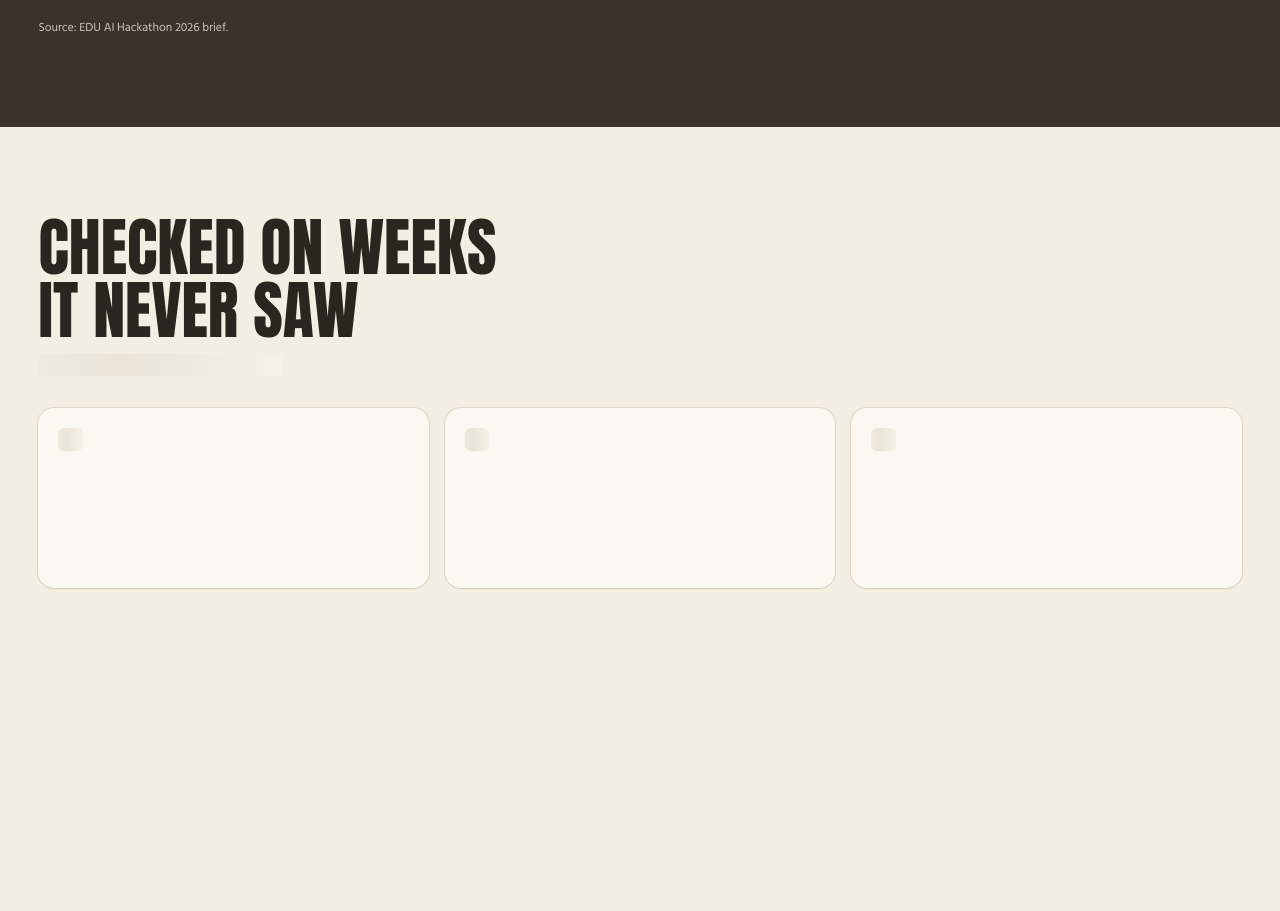
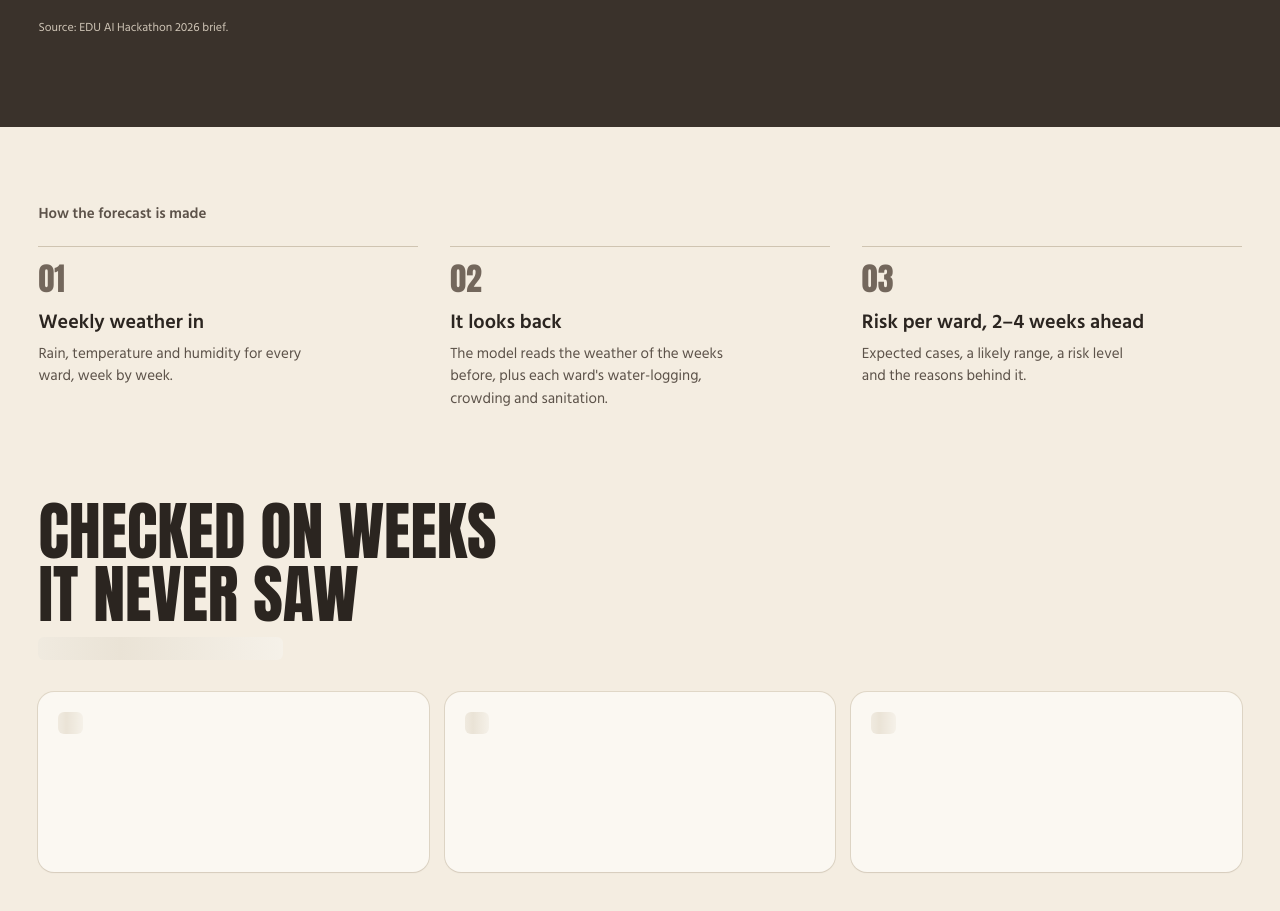
Before and after one commit to ameerul-muminin/aerosol-all, a plain HTML site: page web/index.html in a window 1280 px wide. Shown: the part 1480-2391 px from the top of the page. Before the commit the page ends 2158 px from the top, so only its background shows below. Drawn offline with Linux system fonts and the light colour scheme; no server answers.

Commit message:
feat(web): landing "how it works" in three steps (EN/বাংলা)
Weather in -> looks back over past weeks and ward profile -> risk per ward 2-4 weeks ahead.
No new numbers: only the 2-4 week window from the brief.

Co-Authored-By: Claude Opus 5.5 <noreply@anthropic.com>

```diff
--- a/web/assets/css/landing.css
+++ b/web/assets/css/landing.css
@@ -40,6 +40,14 @@
 .band small { display: block; margin-top: 28px; font-size: 12px; color: var(--on-dark-2); }
 .band :focus-visible { outline-color: var(--accent); }
 
+.steps { padding: clamp(48px, 6vw, 88px) clamp(16px, 3vw, 40px) 0; }
+.steps-h { font-size: 15px; font-weight: 600; color: var(--ink-2); margin: 0 0 20px; }
+.steps ol { list-style: none; counter-reset: step; display: grid; grid-template-columns: repeat(3, 1fr); gap: 32px; margin: 0; padding: 0; }
+.steps li { counter-increment: step; border-top: 1px solid var(--line-strong); padding-top: 16px; }
+.steps li::before { content: counter(step, decimal-leading-zero); display: block; font: 400 32px/1 var(--display); color: var(--ink-3); margin-bottom: 12px; }
+:root[lang="bn"] .steps li::before { content: counter(step, bengali); font: 700 28px/1 var(--font); }
+.steps h3 { font-size: 20px; font-weight: 600; margin: 0 0 6px; }
+.steps p { color: var(--ink-2); margin: 0; max-width: 34ch; }
 .acc { padding: clamp(56px, 7vw, 104px) clamp(16px, 3vw, 40px); }
 .acc h2 { font-size: clamp(36px, 5vw, 72px); margin: 0 0 12px; max-width: 16ch; }
 .acc-sub { color: var(--ink-2); max-width: 52ch; margin: 0 0 32px; }
@@ -58,7 +66,8 @@
 .acc-card .foot { font-size: var(--fs-small); color: var(--ink-2); margin: 0; border-top: 1px solid var(--line); padding-top: 12px; }
 
 @media (max-width: 760px) {
-  .acc-grid { grid-template-columns: 1fr; }
+  .acc-grid, .steps ol { grid-template-columns: 1fr; }
+  .steps ol { gap: 24px; }
   .hero h1.display { white-space: normal; }
   .nav .links { gap: 10px; }
   .nav .links > a:not(.btn) { display: none; }
--- a/web/assets/i18n/en.json
+++ b/web/assets/i18n/en.json
@@ -163,6 +163,13 @@
     "acc_unit": "average error, cases per ward per week",
     "acc_model": "Model",
     "acc_base": "Seasonal",
-    "acc_rmse": "RMSE {rmse} · the 80% range held the real count {cov}% of the time"
+    "acc_rmse": "RMSE {rmse} · the 80% range held the real count {cov}% of the time",
+    "steps_title": "How the forecast is made",
+    "step1_t": "Weekly weather in",
+    "step1_p": "Rain, temperature and humidity for every ward, week by week.",
+    "step2_t": "It looks back",
+    "step2_p": "The model reads the weather of the weeks before, plus each ward's water-logging, crowding and sanitation.",
+    "step3_t": "Risk per ward, 2–4 weeks ahead",
+    "step3_p": "Expected cases, a likely range, a risk level and the reasons behind it."
   }
 }
--- a/web/index.html
+++ b/web/index.html
@@ -65,6 +65,15 @@
     <small data-i18n="landing.source">Source: EDU AI Hackathon 2026 brief.</small>
   </section>
 
+  <section class="steps" aria-labelledby="steps-h">
+    <h2 class="steps-h" id="steps-h" data-i18n="landing.steps_title">How the forecast is made</h2>
+    <ol>
+      <li><h3 data-i18n="landing.step1_t">Weekly weather in</h3><p data-i18n="landing.step1_p">Rain, temperature and humidity for every ward, week by week.</p></li>
+      <li><h3 data-i18n="landing.step2_t">It looks back</h3><p data-i18n="landing.step2_p">The model reads the weather of the weeks before, plus each ward's water-logging, crowding and sanitation.</p></li>
+      <li><h3 data-i18n="landing.step3_t">Risk per ward, 2–4 weeks ahead</h3><p data-i18n="landing.step3_p">Expected cases, a likely range, a risk level and the reasons behind it.</p></li>
+    </ol>
+  </section>
+
   <section class="acc" id="acc" aria-labelledby="acc-h">
     <h2 class="display" id="acc-h" data-i18n="landing.acc_title">Checked on weeks it never saw</h2>
     <p class="acc-sub" id="acc-sub"><span class="skel">&nbsp;</span></p>
```
Also changed, not shown: web/assets/i18n/bn.json (+8 -1 lines).
